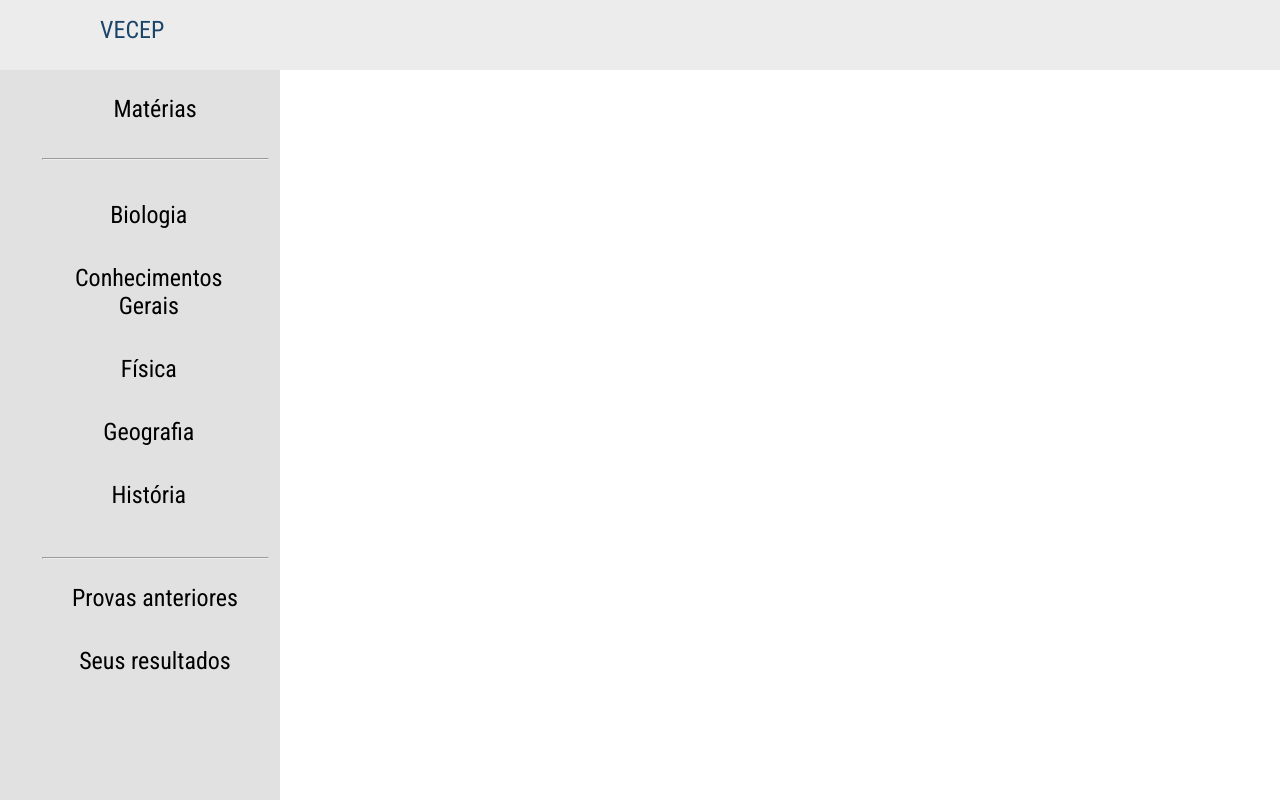
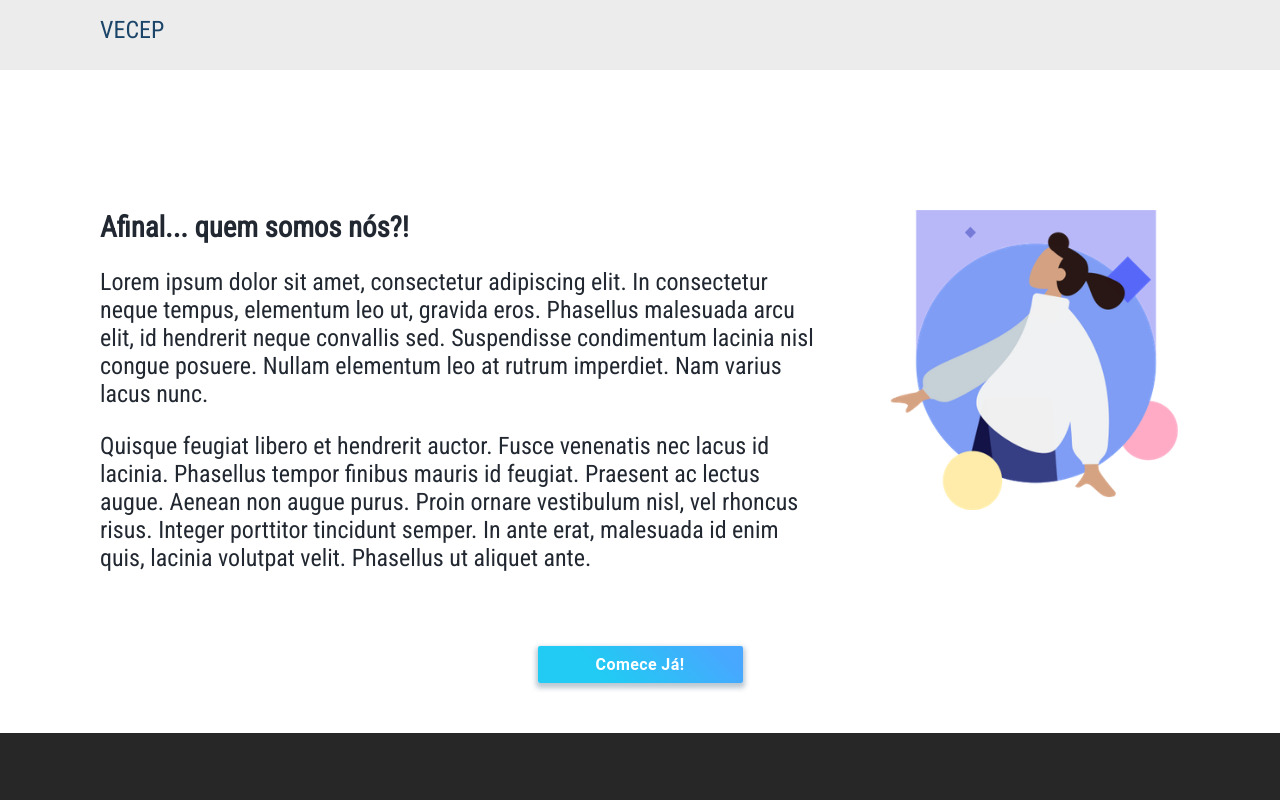
Before and after one commit to vecep/vecep-fuvest, a React (Create React App) app in the folder vecep/: page / in a window 1280 px wide. Shown: the top 800 px of the page. Built offline with nearby package versions, Linux system fonts and the light colour scheme.

Commit message:
Add Home Page basics

```diff
--- a/vecep/src/components/layout/Content.jsx
+++ b/vecep/src/components/layout/Content.jsx
@@ -1,14 +1,12 @@
 import './Content.css';
 import React from 'react';
 import { Switch, Route } from 'react-router-dom';
-import Home from '../../views/contents/Home';
+import Home from '../../views/contents/home/Home';
 
 const Content = () => (
   <main className="Content">
     <Switch>
       <Route exact path="/">
-      </Route>
-      <Route exact path="/Home">
         <Home />
       </Route>
     </Switch>
--- a/vecep/src/components/layout/Menu.jsx
+++ b/vecep/src/components/layout/Menu.jsx
@@ -7,7 +7,7 @@ const Menu = () => (
     <nav>
       <ul>
         <li>
-          <Link to="/Home">VECEP</Link>
+          <Link to="/">VECEP</Link>
         </li>
       </ul>
     </nav>
--- a/vecep/src/views/App.js
+++ b/vecep/src/views/App.js
@@ -10,7 +10,7 @@ const App = props => (
         <Router>
             <Menu />
             <div className="side-menu-content">
-                <Route exact path={['/', '/Exercises']} component={SideMenu} />
+                <Route exact path={['/Exercises']} component={SideMenu} />
                 <Content />
             </div>
         </Router>
--- a/vecep/src/views/contents/Home.jsx
+++ b/vecep/src/views/contents/home/Home.jsx
@@ -1,15 +1,15 @@
 import React from 'react'
-import logo from '../../images/blah.png'
+import { Link } from 'react-router-dom';
 import { Filter, HomeContainer, Practice, Results, Side, StyledButton } from './styles'
 import { Skeleton } from '@material-ui/lab'
+import HumaaanPNG from '../../../images/humaaan.png'
+import DiscordIcon from '../../../images/discord-icon.svg';
 import FacebookIcon from '@material-ui/icons/Facebook';
 import InstagramIcon from '@material-ui/icons/Instagram';
 import TwitterIcon from '@material-ui/icons/Twitter';
-import DiscordIcon from '../../images/discord-icon.svg';
-import ScrollButton from '../../components/utils/scrollButton';
+import ScrollButton from '../../../components/utils/scrollButton';
 
 const Home = () => {
-
   const renderPage = () => (
     <HomeContainer>
       <div className="home-intro">
@@ -30,10 +30,11 @@ const Home = () => {
           </p>
         </div>
         <div className="image">
-          <img src={logo} alt="" className="home-info-image" />
+          <img src={HumaaanPNG} alt="" className="home-info-image" />
         </div>
       </div>
-      <StyledButton>Começe Já!</StyledButton>
+
+      <StyledButton><Link to="/Exercises" draggable={false}>Comece Já!</Link></StyledButton>
 
       <div className="home-statistics">
         <span>+40<br />provas</span>
@@ -72,8 +73,8 @@ const Home = () => {
 
           <div className="about">
             <span>Sobre a Fuvest</span>
-            <span>Site do vestibular</span>
-            <span>Portal da USP</span>
+            <span><a href="https://www.fuvest.br/" target="_blank" rel="noreferrer">Site do vestibular</a></span>
+            <span><a href="https://www5.usp.br/" target="_blank" rel="noreferrer">Portal da USP</a></span>
           </div>
         </div>
 
@@ -81,10 +82,10 @@ const Home = () => {
           <div>
             <span>Acesse nossas redes</span>
             <div>
-              <FacebookIcon />
-              <img src={DiscordIcon} alt=""/>
+              <a href="https://www.facebook.com/matheus.siqueirasordi/" target="_blank" rel="noreferrer"><FacebookIcon /></a>
+              <a href="https://www.instagram.com/matheus_0110_/" target="_blank" rel="noreferrer"><img src={DiscordIcon} alt=""/></a>
               <TwitterIcon />
-              <InstagramIcon />
+              <a href="https://www.instagram.com/matheus_0110_/" target="_blank" rel="noreferrer"><InstagramIcon /></a>
             </div>
           </div>
         </div>
--- a/vecep/src/views/contents/styles.js
+++ b/vecep/src/views/contents/home/styles.js
@@ -8,6 +8,17 @@ const HomeContainer = styled.div`
   align-items: center;
   position: static;
   box-sizing: border-box;
+
+  a {
+    text-decoration: none;
+    color: white;
+    font-size: 1rem;
+    transition: 0.8s;
+
+    &:hover {
+      color: #282727;
+    }
+  }
 
   & > div {
     box-sizing: border-box;
@@ -22,40 +33,35 @@ const HomeContainer = styled.div`
     padding-bottom: 50px;
 
     .text {
-      width: 50%;
       font-size: 1.5em;
 
       span {
         display: block;
         font-size: 1.2em;
-        margin-block-start: 0.83em;
         margin-block-end: 0.83em;
         margin-inline-start: 0px;
         margin-inline-end: 0px;
         font-weight: bold;
+      }
+
+      @media only screen and (max-width: 1100px) {
+        width: 100%;
       }
     }
 
     .image {
       display: flex;
       justify-content: center;
-      align-items: center;
-      width: 50%;
+      align-items: flex-start;
 
       img {
         transform: scaleX(-1);
+        height: 300px;
+        margin-left: 70px;
       }
 
-      @media only screen and (max-width: 600px) {
-        img {
-          height: 500px;
-        }
-      }
-
-      @media only screen and (max-width: 1280px) {
-        img {
-          height: 500px;
-        }
+      @media only screen and (max-width: 1100px) {
+        display: none;
       }
     }
   }
@@ -112,6 +118,12 @@ const HomeContainer = styled.div`
       justify-content: space-between;
       align-items: center;
       width: 50%;
+
+      .about {
+        a:hover {
+          color: #48A7FF;
+        }
+      }
     }
 
     .social-media {
@@ -224,7 +236,7 @@ const StyledButton = withStyles({
     fontWeight: 'bold',
 
     '&:hover': {
-      background: 'linear-gradient(45deg, #48A7FF 30%, #21CBF3 90%)',
+      background: 'linear-gradient(45deg, #21f39f 30%, #21CBF3 90%)',
     }
   },
   label: {
```
Also changed, not shown: vecep/src/images/blah.png (deleted), vecep/src/images/humaaan.png (added).
